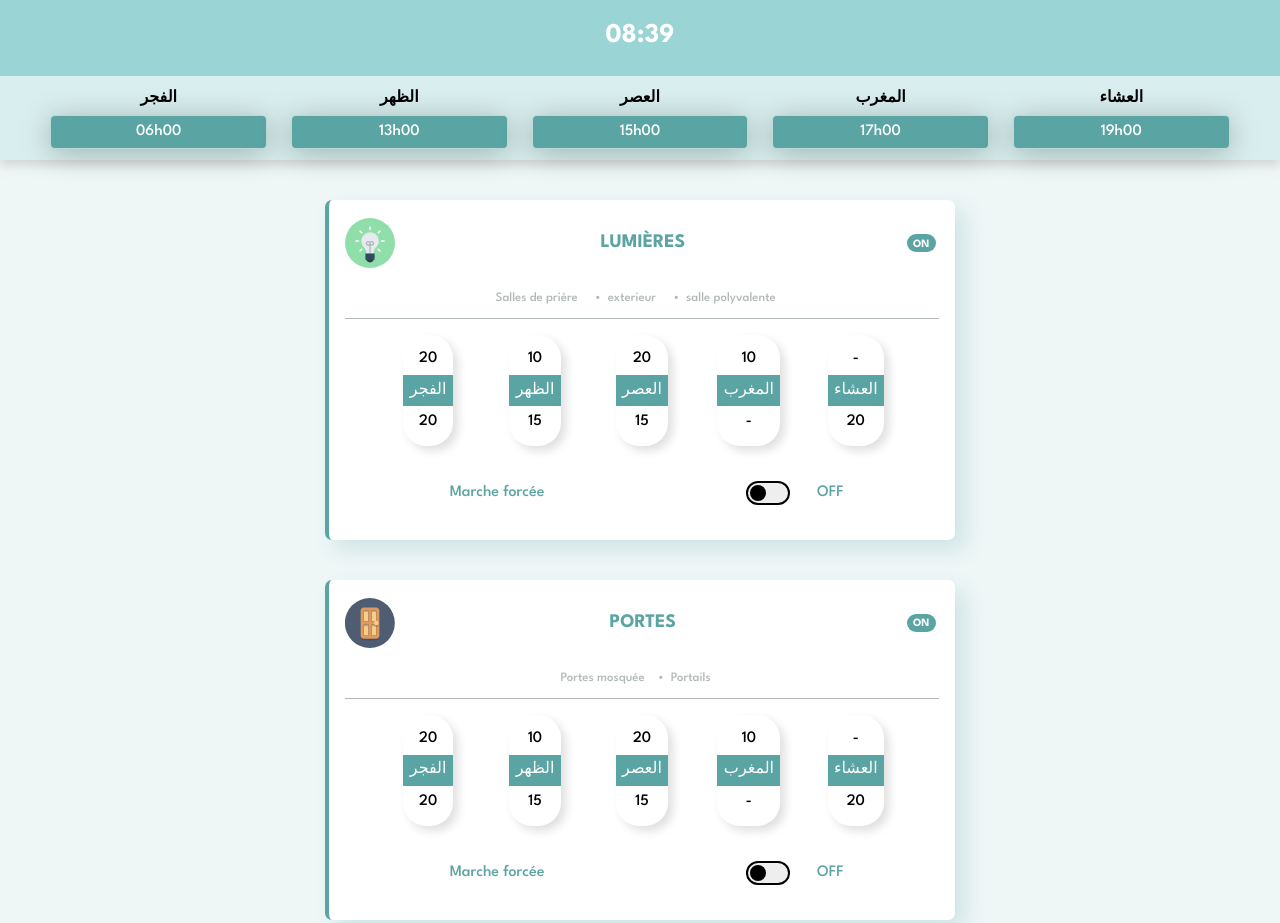
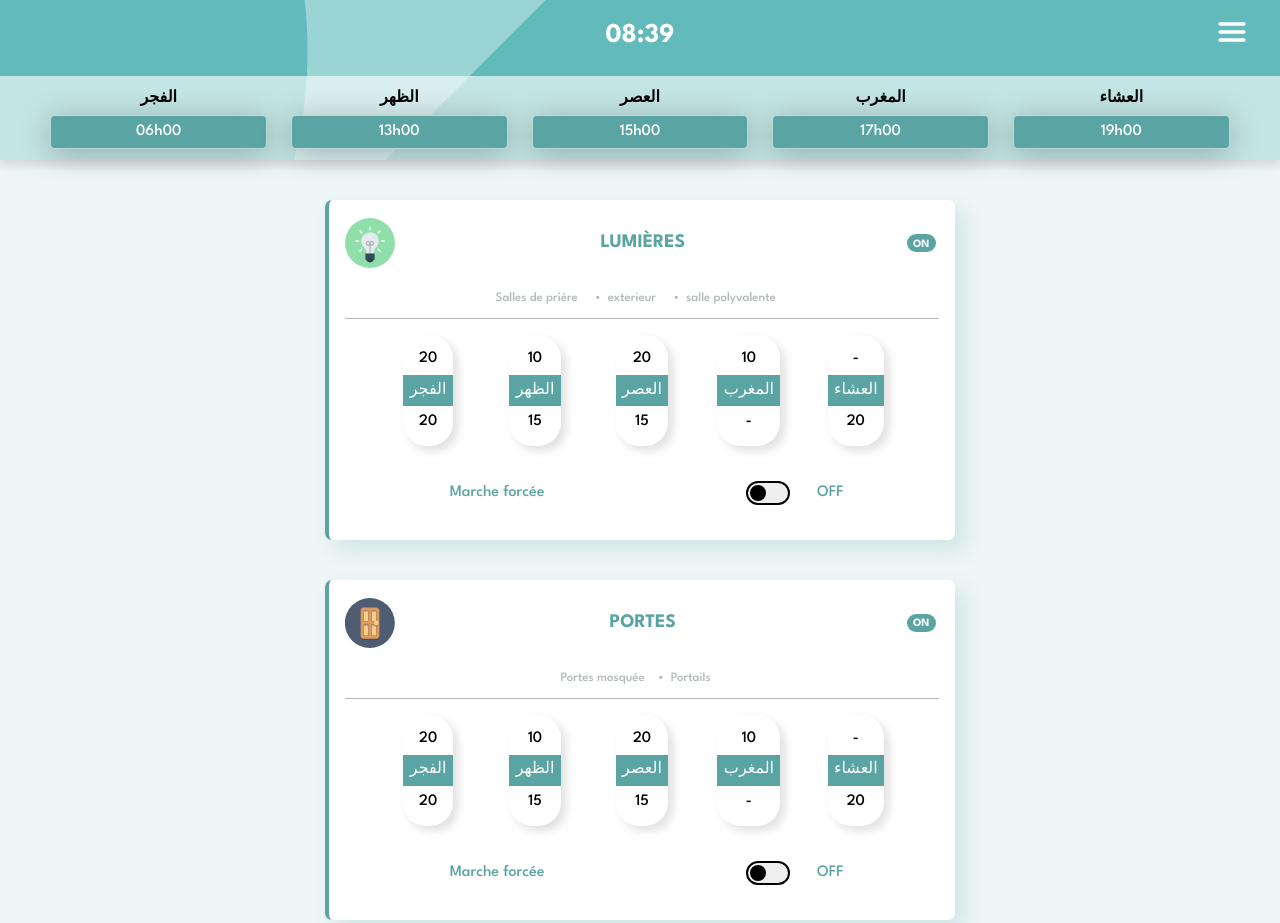
Before and after one commit to Karim-Afr/front_app_domotique, a plain HTML site: page index.html in a window 1280 px wide. Shown: the top 923 px of the page. Drawn offline with Linux system fonts and the light colour scheme; files whose address does not match are found by name.

Commit message:
fixed nav menu

```diff
--- a/styles/style.css
+++ b/styles/style.css
@@ -33,7 +33,7 @@ body {
 header {
   width: 100%;
   height: 160px;
-  background: center / cover no-repeat url(./images/bg-header-mobile.svg),
+  background: center / cover no-repeat url(../images/bg-header-mobile.svg),
     var(--Header-Dark-Grayish-Cyan);
     display: flex;
     flex-direction: column;
@@ -60,7 +60,7 @@ header {
   position: absolute;
   top: 1rem;
   right: 2rem;
-  background: url(./images/menu-burger-horizontal-svgrepo-com.svg);
+  background: url(../images/menu-burger-horizontal-svgrepo-com.svg);
   background-size: 2rem;
   background-repeat: no-repeat;
   border: 0;
```
